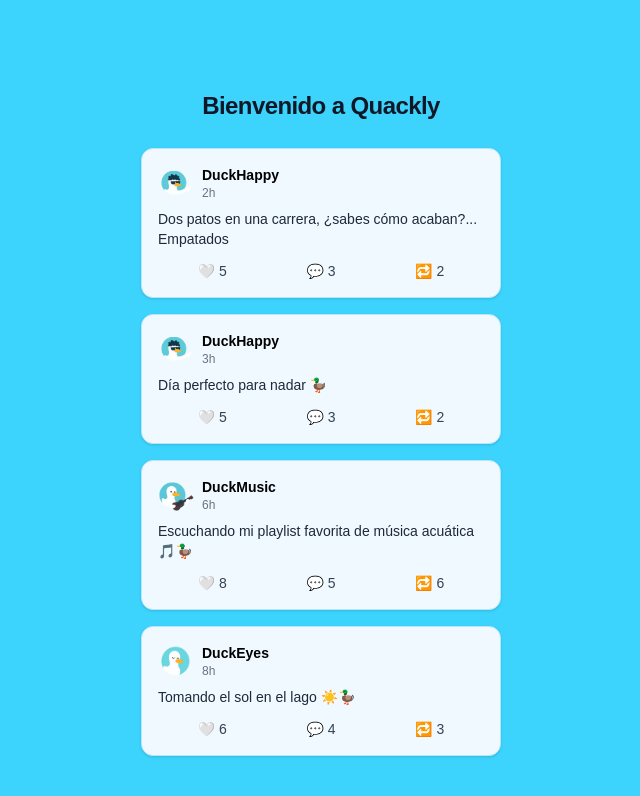
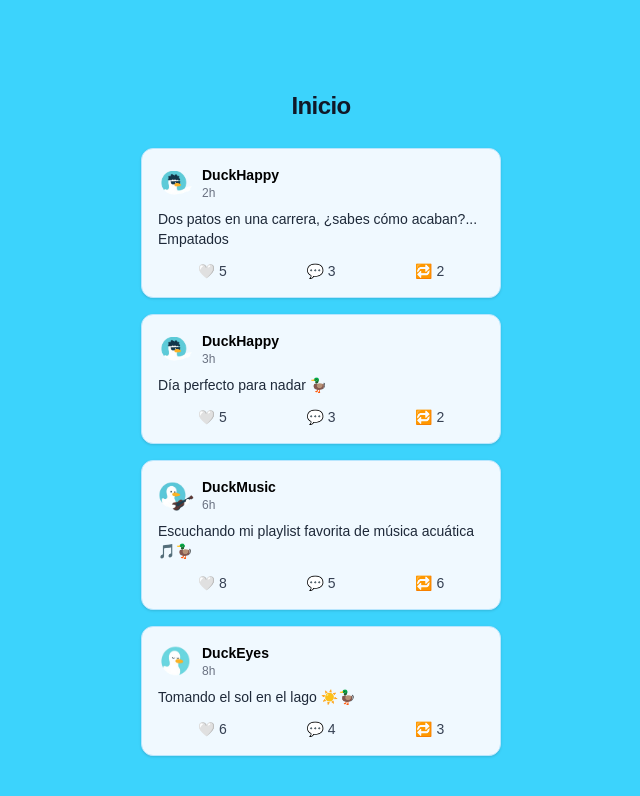
Before and after one commit to DuckHappy/quackly-frontend, a Next.js app: page /home in a window 1280 px wide. Shown: the top 796 px of the page, without its empty margins (319-959 px from the left). Built offline with nearby package versions, Linux system fonts and the light colour scheme.

Commit message:
fix(home): change home page to ssr

```diff
--- /dev/null
+++ b/src/app/home/HomeClient.tsx
@@ -0,0 +1,43 @@
+"use client";
+import { Post } from "../profile/Post";
+
+interface Post {
+  id: number;
+  avatar: string;
+  username: string;
+  content: string;
+  likes: number;
+  comments: number;
+  shares: number;
+  time: string;
+}
+
+interface HomeClientProps {
+  posts: Post[];
+}
+
+export function HomeClient({ posts }: HomeClientProps) {
+  return (
+    <div className="flex min-h-full flex-col justify-center px-6 py-12 lg:px-8">
+      <div className="flex flex-col justify-center items-center">
+        <h2 className="block mt-10 text-2xl/9 font-bold tracking-tight text-gray-900">
+          Inicio
+        </h2>
+        <section className="mt-6 w-[360px] space-y-4">
+          {posts.map((p) => (
+            <Post
+              key={p.id}
+              avatar={p.avatar}
+              username={p.username}
+              time={p.time}
+              content={p.content}
+              likes={p.likes}
+              comments={p.comments}
+              shares={p.shares}
+            />
+          ))}
+        </section>
+      </div>
+    </div>
+  );
+}
--- a/src/app/home/page.tsx
+++ b/src/app/home/page.tsx
@@ -1,10 +1,14 @@
-"use client";
-import { useState } from "react";
-import { Post } from "../profile/Post";
+import { HomeClient } from "./HomeClient";
 
-export default function HomePage() {
+// Simular obtención de posts desde el servidor
+async function getPosts() {
+  // En un caso real esto sería un fetch a tu API
+  // const res = await fetch("https://api.quackly.com/posts", { cache: "no-store" });
 
-    const posts = [
+  // Simulación de delay para demostrar loading state
+  await new Promise(resolve => setTimeout(resolve, 500));
+
+  return [
     {
       id: 1,
       avatar: "/avatars/duckPro.png",
@@ -46,27 +50,10 @@ export default function HomePage() {
       time: "8h",
     },
   ];
-    return (
-        <div className="flex min-h-full flex-col justify-center px-6 py-12 lg:px-8">
-            <div className="flex flex-col justify-center items-center">
-                <h2 className="block mt-10 text-2xl/9 font-bold tracking-tight text-gray-900">
-                    Bienvenido a Quackly
-                </h2>
-                <section className="mt-6 w-[360px] space-y-4">
-                        {posts.map((p) => (
-                          <Post
-                            key={p.id}
-                            avatar={p.avatar}
-                            username={p.username}
-                            time={p.time}
-                            content={p.content}
-                            likes={p.likes}
-                            comments={p.comments}
-                            shares={p.shares}
-                          />
-                        ))}
-                      </section>
-            </div>
-        </div>
-    );
 }
+
+export default async function HomePage() {
+  const posts = await getPosts();
+
+  return <HomeClient posts={posts} />;
+}
```
